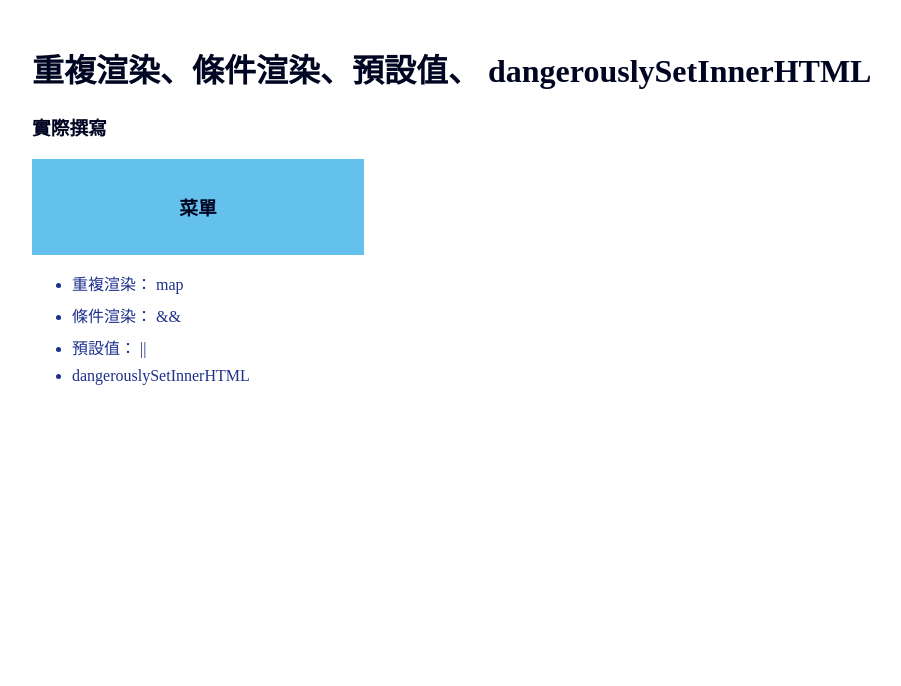
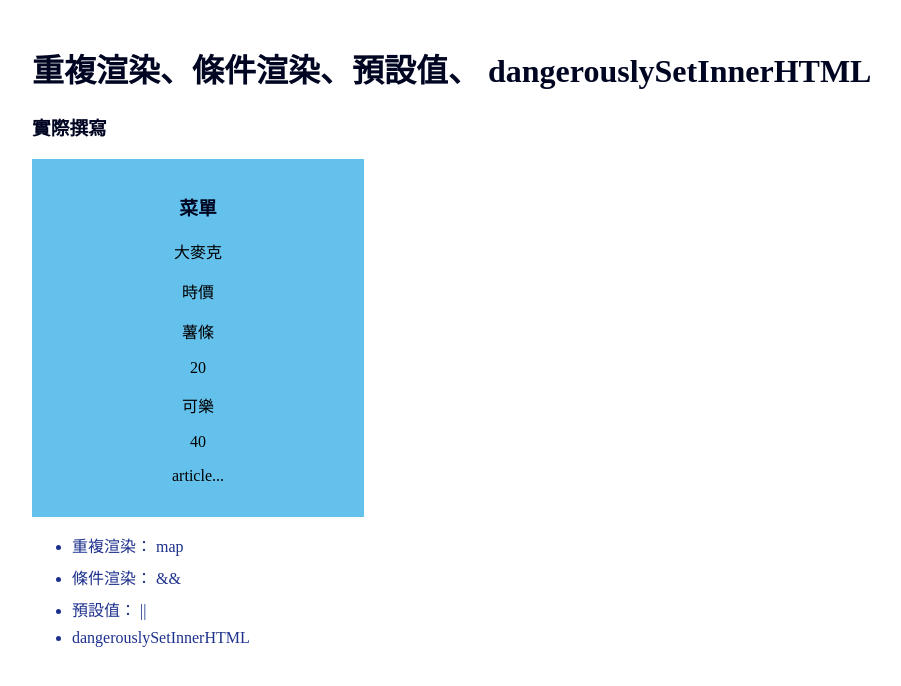
Before and after one commit to vvvvvvii/Ironman, a React (Create React App) app: page / in a window 1280 px wide. Shown: the top 686 px of the page, without its empty margins (24-925 px from the left). Built offline with nearby package versions, Linux system fonts and the light colour scheme.

Commit message:
課程結束

```diff
--- a/src/components/Menu.js
+++ b/src/components/Menu.js
@@ -1,9 +1,38 @@
 import React from 'react'
+import { useState } from 'react';
+
 
 function Menu() {
+  const [menu, setMenu] = useState([
+    {
+      title:'大麥克',
+      price: null,
+      img: '/'
+    },
+    {
+      title:'薯條',
+      price: 20,
+      img: '/'
+    },
+    {
+      title:'可樂',
+      price: 40,
+      img: '/'
+    },
+  ])
+  const [loading, setLoading] = useState(false);
+  const [article, setArticle] = useState('<p>article...</p>')
   return (
     <div className='box'>
       <h3>菜單</h3>
+      {loading&&(<p>LOADING.......</p>)}
+      {menu.map(item=>(
+        <div key={item.title}>
+          <p>{item.title}</p>
+          <p>{item.price || '時價'}</p>
+        </div>
+      ))}
+      <div dangerouslySetInnerHTML={{__html: article}}></div>
     </div>
   )
 }
```
